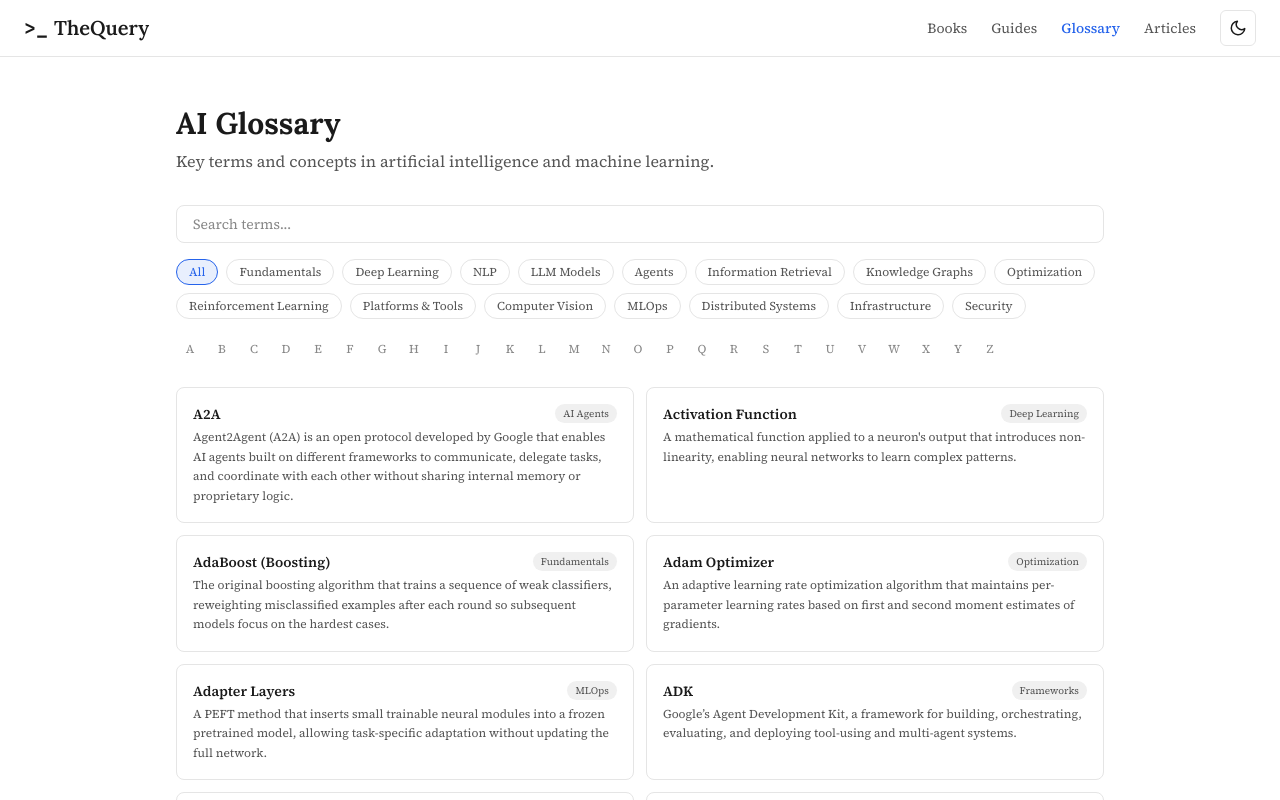
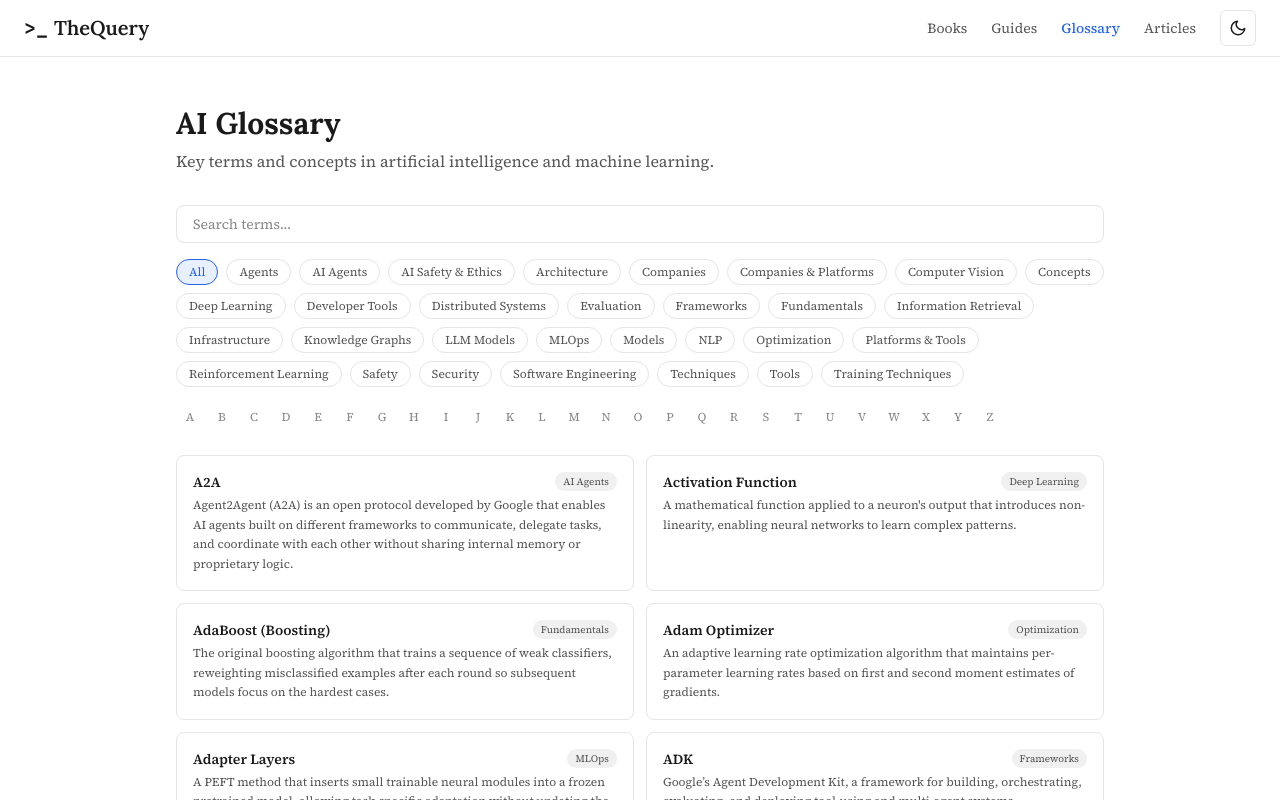
Before and after one commit to Officially-aditya/thequery, a Next.js app: page /glossary in a window 1280 px wide. Shown: the top 800 px of the page. Built offline with nearby package versions, Linux system fonts and the light colour scheme.

Commit message:
fix: make glossary search deterministic

```diff
--- a/components/GlossarySearch.tsx
+++ b/components/GlossarySearch.tsx
@@ -1,6 +1,6 @@
 "use client";
 
-import { useState, useDeferredValue } from "react";
+import { useMemo, useState } from "react";
 import Link from "next/link";
 
 interface Term {
@@ -10,57 +10,58 @@ interface Term {
   category: string;
 }
 
-const CATEGORIES = [
-  "All",
-  "Fundamentals",
-  "Deep Learning",
-  "NLP",
-  "LLM Models",
-  "Agents",
-  "Information Retrieval",
-  "Knowledge Graphs",
-  "Optimization",
-  "Reinforcement Learning",
-  "Platforms & Tools",
-  "Computer Vision",
-  "MLOps",
-  "Distributed Systems",
-  "Infrastructure",
-  "Security",
-];
+const ALPHABET = "ABCDEFGHIJKLMNOPQRSTUVWXYZ".split("");
 
-const ALPHABET = "ABCDEFGHIJKLMNOPQRSTUVWXYZ".split("");
+function normalize(value: string) {
+  return value
+    .toLowerCase()
+    .normalize("NFKD")
+    .replace(/[\u0300-\u036f]/g, "")
+    .replace(/[^a-z0-9]+/g, " ")
+    .trim();
+}
 
 export default function GlossarySearch({ terms }: { terms: Term[] }) {
   const [query, setQuery] = useState("");
   const [category, setCategory] = useState("All");
   const [letter, setLetter] = useState<string | null>(null);
 
-  const deferredQuery = useDeferredValue(query);
+  const categories = useMemo(
+    () => ["All", ...Array.from(new Set(terms.map((term) => term.category))).sort((a, b) => a.localeCompare(b))],
+    [terms]
+  );
 
-  const filtered = terms.filter((t) => {
-    if (deferredQuery && !t.name.toLowerCase().includes(deferredQuery.toLowerCase())) return false;
-    if (category !== "All" && t.category !== category) return false;
-    if (letter && !t.name.toUpperCase().startsWith(letter)) return false;
-    return true;
-  });
+  const filtered = useMemo(() => {
+    const normalizedQuery = normalize(query);
+
+    return terms.filter((term) => {
+      const matchesQuery = !normalizedQuery || normalize(term.name).includes(normalizedQuery);
+      const matchesCategory = category === "All" || term.category === category;
+      const matchesLetter = !letter || term.name.trim().toUpperCase().startsWith(letter);
+
+      return matchesQuery && matchesCategory && matchesLetter;
+    });
+  }, [terms, query, category, letter]);
 
   return (
     <div>
-      {/* Search bar */}
       <input
-        type="text"
+        type="search"
         placeholder="Search terms..."
         value={query}
-        onChange={(e) => { setQuery(e.target.value); setLetter(null); }}
+        onChange={(e) => {
+          setQuery(e.target.value);
+          setLetter(null);
+        }}
         className="w-full px-4 py-2 mb-4 border border-border rounded-lg bg-bg-primary text-text-primary placeholder-text-muted focus:outline-none focus:border-accent text-sm"
+        aria-label="Search glossary terms"
       />
 
-      {/* Category filters */}
       <div className="flex flex-wrap gap-2 mb-4">
-        {CATEGORIES.map((cat) => (
+        {categories.map((cat) => (
           <button
             key={cat}
+            type="button"
             onClick={() => setCategory(cat)}
             className={`text-xs px-3 py-1 rounded-full border transition-colors ${
               category === cat
@@ -73,11 +74,11 @@ export default function GlossarySearch({ terms }: { terms: Term[] }) {
         ))}
       </div>
 
-      {/* Alphabet nav */}
       <div className="flex flex-wrap gap-1 mb-6">
         {ALPHABET.map((l) => (
           <button
             key={l}
+            type="button"
             onClick={() => setLetter(letter === l ? null : l)}
             className={`text-xs w-7 h-7 rounded flex items-center justify-center transition-colors ${
               letter === l
@@ -90,7 +91,6 @@ export default function GlossarySearch({ terms }: { terms: Term[] }) {
         ))}
       </div>
 
-      {/* Terms list */}
       <div className="grid gap-3 sm:grid-cols-2">
         {filtered.map((term) => (
           <Link
```
